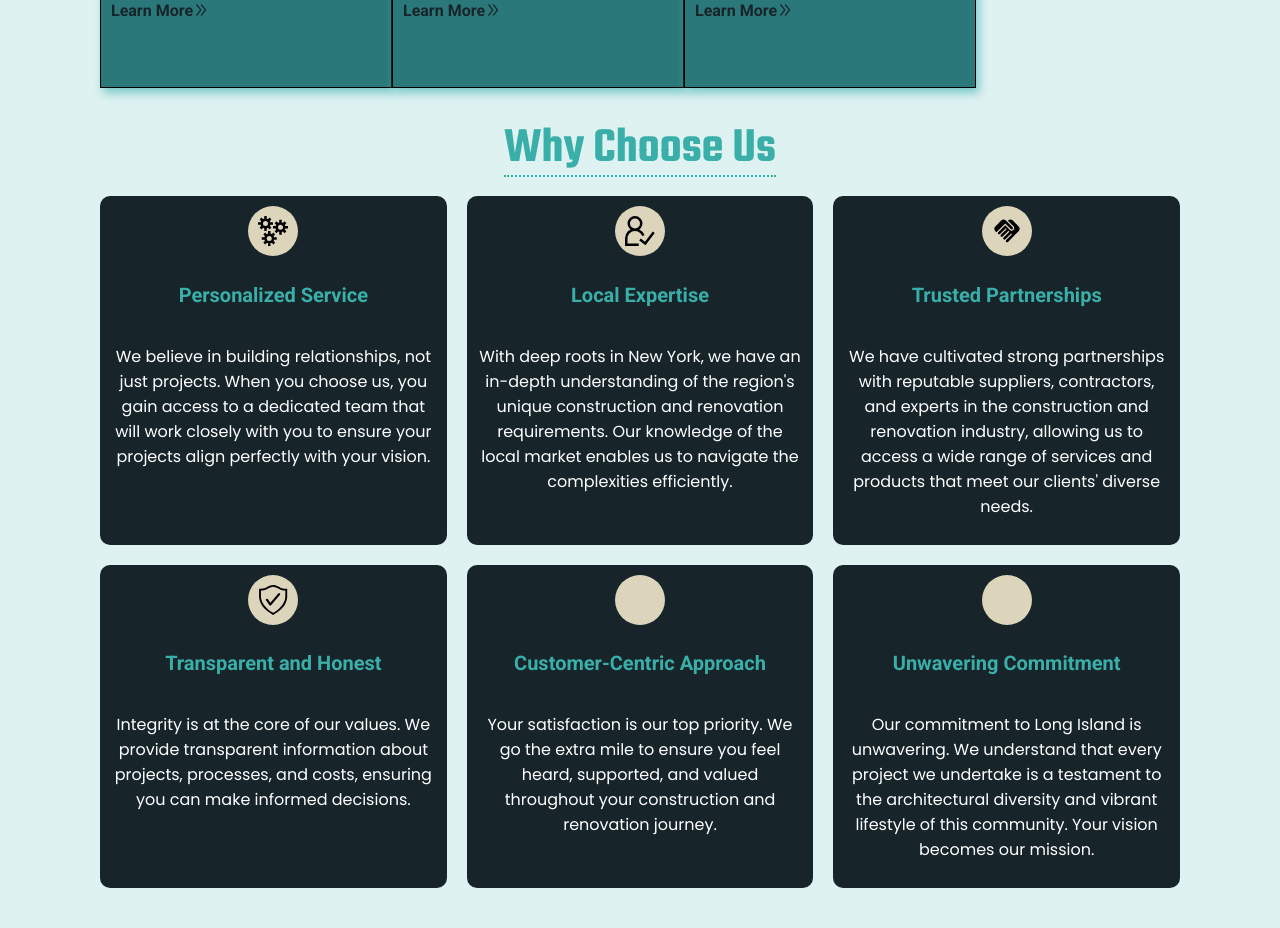
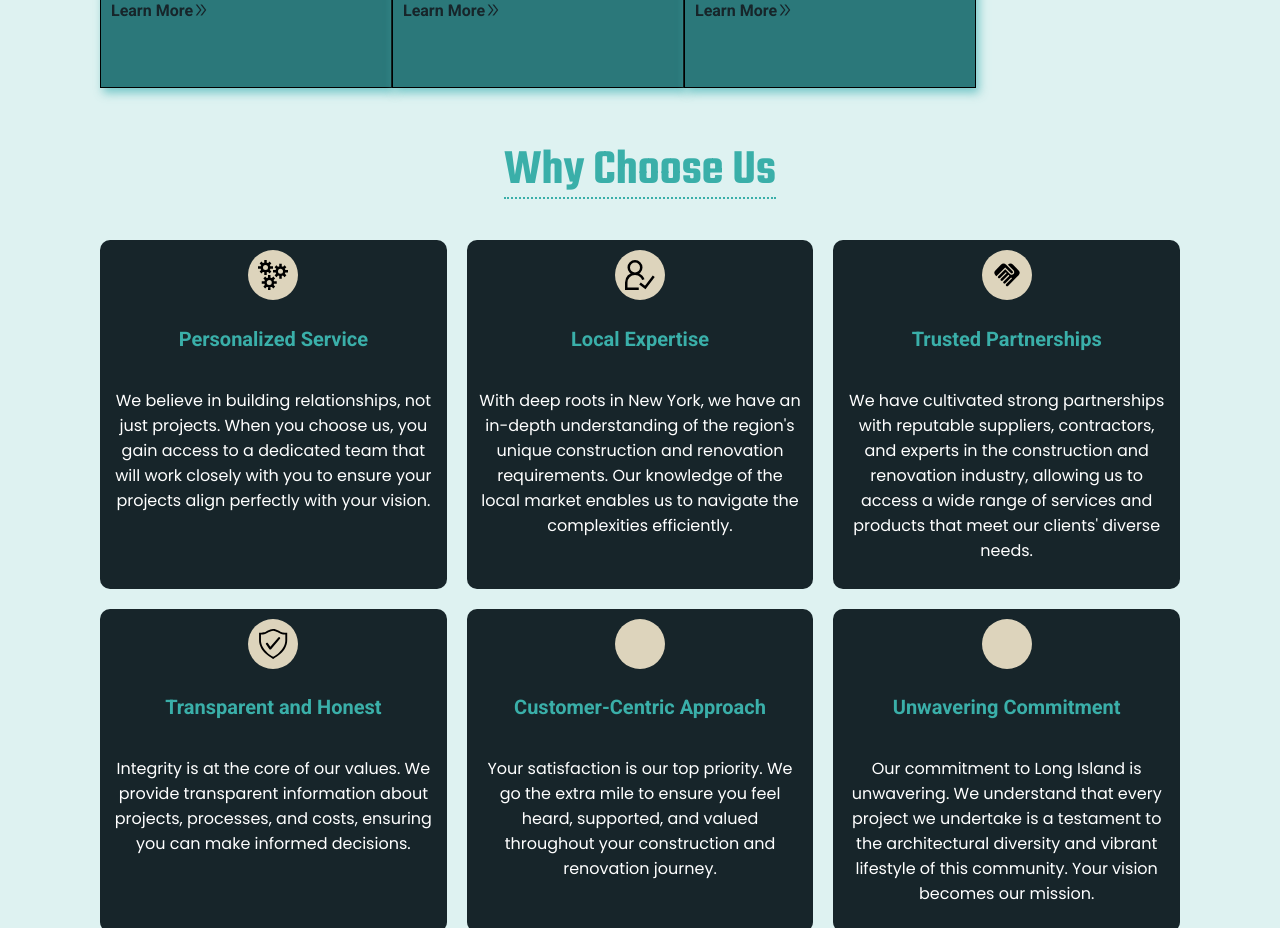
Before and after one commit to Wahaj-Ali/construction-web, a React (Create React App) app: page / in a window 1280 px wide. Shown: the part 2760-3688 px from the top of the page. Built offline with nearby package versions, Linux system fonts and the light colour scheme; some icons are missing.

Commit message:
Update AbWCU.css

```diff
--- a/src/Components/AbtWCU/AbWCU.css
+++ b/src/Components/AbtWCU/AbWCU.css
@@ -16,7 +16,7 @@
 
   .whyUsTitle h2 {
     /* font-size: 40px; */
-    margin: 0;
+    /* margin: 0; */
     color: #3aafa9;
     font-family: 'Teko';
     font-weight: 600;
```
